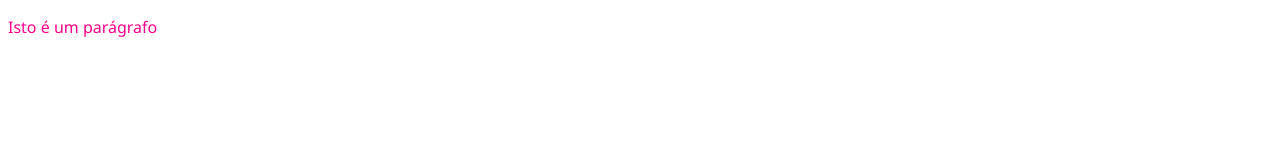
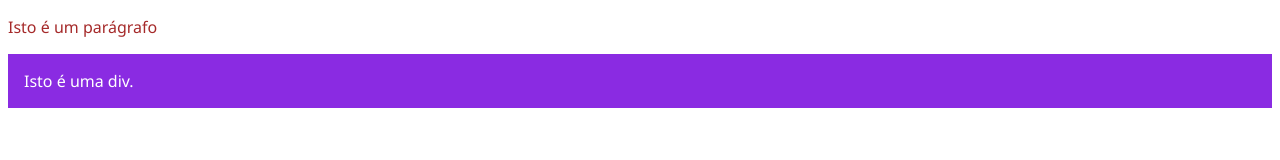
Before and after one commit to FayronWDG/pbr-diw-4963101-exemplo-01, a plain HTML site: page index.html in a window 1280 px wide. Drawn offline with Linux system fonts and the light colour scheme.

Commit message:
Mudança de visual

```diff
--- a/index.html
+++ b/index.html
@@ -3,14 +3,27 @@
 
 <head>
     <title>Exemplo 01</title>
-    <meta charset="utf8">
+    <meta charset="utf-8">
     <link rel="stylesheet" href="estilo.css">
+    <style>
+        p {
+            color: black;
+
+
+        }
+        div {color:white;
+        background-color: blueviolet;
+    padding: 1rem;}
+    </style>
 </head>
 
 <body>
-    <p>
+    <p style="color: brown;">
         Isto é um parágrafo
     </p>
+    <div id="primeiradiv">
+        Isto é uma div.
+    </div>
 </body>
 
 </html>
```
Also changed, not shown: estilo.css (+4 -3 lines).
